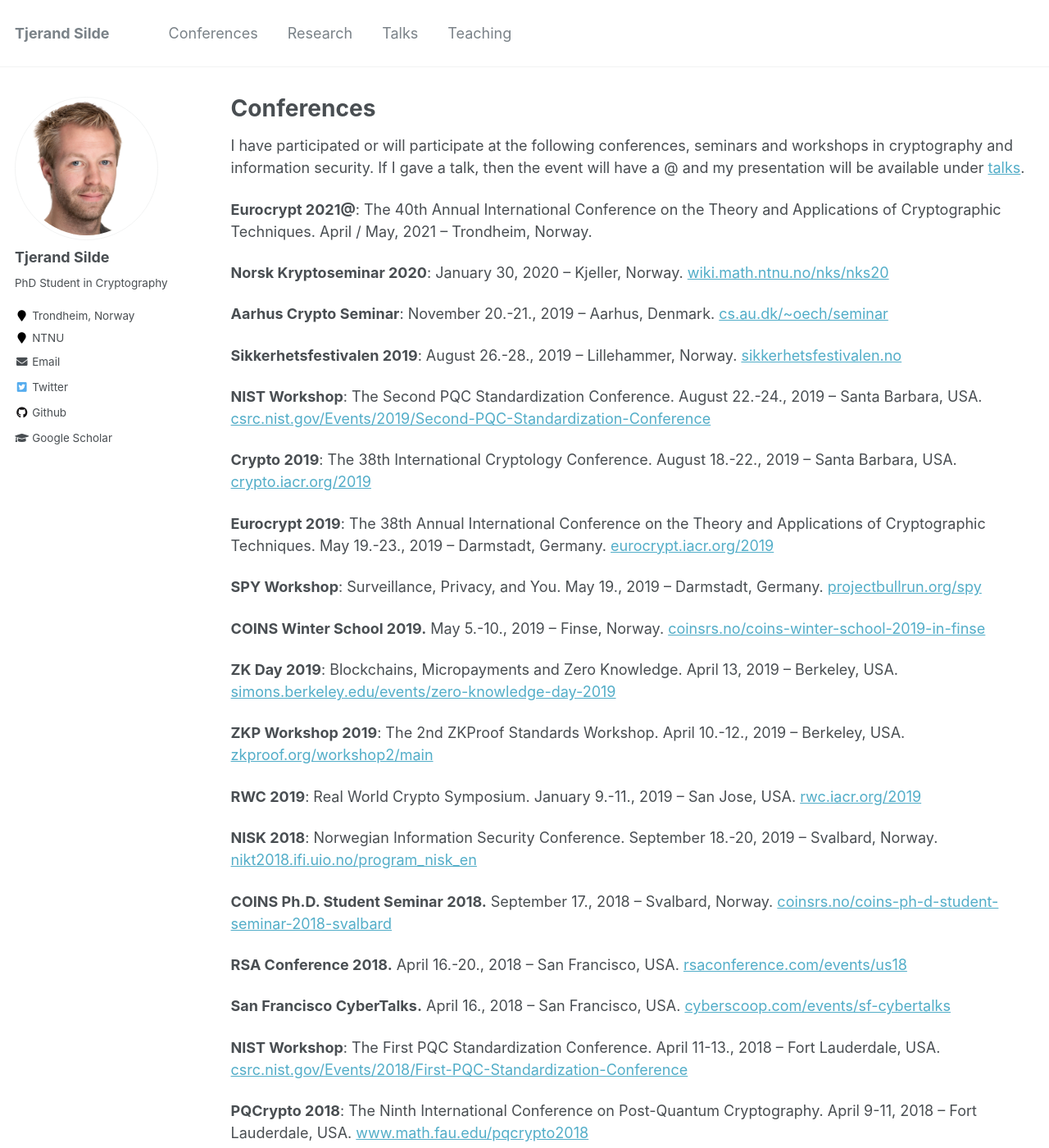
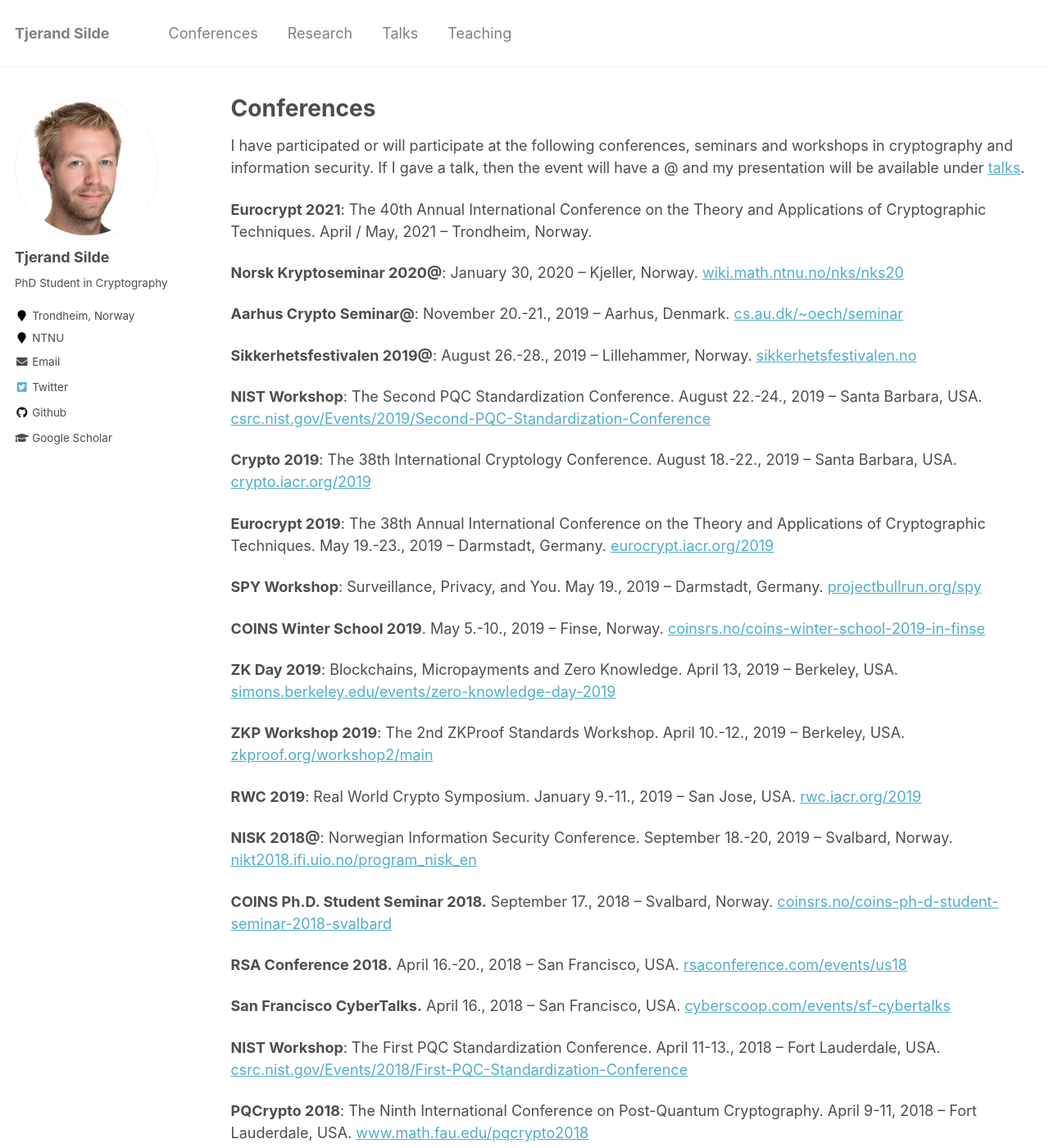
Before and after one commit to tjesi/tjesi.github.io, a Jekyll site: the page built from _pages/conferences.md, in a window 1280 px wide and 1400 px high. Shown: the whole window at 82% size. Built offline with Jekyll 4.4.1, drawn with Linux system fonts in a browser that asks for light colours.

```diff
--- a/_pages/conferences.md
+++ b/_pages/conferences.md
@@ -7,13 +7,13 @@ author_profile: true
 
 I have participated or will participate at the following conferences, seminars and workshops in cryptography and information security. If I gave a talk, then the event will have a @ and my presentation will be available under [talks](https://tjerandsilde.no/talks).
 
-**Eurocrypt 2021@**: The 40th Annual International Conference on the Theory and Applications of Cryptographic Techniques. April / May, 2021 – Trondheim, Norway.
+**Eurocrypt 2021**: The 40th Annual International Conference on the Theory and Applications of Cryptographic Techniques. April / May, 2021 – Trondheim, Norway.
 
-**Norsk Kryptoseminar 2020**: January 30, 2020 – Kjeller, Norway. [wiki.math.ntnu.no/nks/nks20](https://wiki.math.ntnu.no/nks/nks20)
+**Norsk Kryptoseminar 2020@**: January 30, 2020 – Kjeller, Norway. [wiki.math.ntnu.no/nks/nks20](https://wiki.math.ntnu.no/nks/nks20)
 
-**Aarhus Crypto Seminar**: November 20.-21., 2019 – Aarhus, Denmark. [cs.au.dk/~oech/seminar](https://cs.au.dk/~oech/seminar.html)
+**Aarhus Crypto Seminar@**: November 20.-21., 2019 – Aarhus, Denmark. [cs.au.dk/~oech/seminar](https://cs.au.dk/~oech/seminar.html)
 
-**Sikkerhetsfestivalen 2019**: August 26.-28., 2019 – Lillehammer, Norway. [sikkerhetsfestivalen.no](https://sikkerhetsfestivalen.no)
+**Sikkerhetsfestivalen 2019@**: August 26.-28., 2019 – Lillehammer, Norway. [sikkerhetsfestivalen.no](https://sikkerhetsfestivalen.no)
 
 **NIST Workshop**: The Second PQC Standardization Conference. August 22.-24., 2019 – Santa Barbara, USA. [csrc.nist.gov/Events/2019/Second-PQC-Standardization-Conference](https://csrc.nist.gov/Events/2019/Second-PQC-Standardization-Conference)
 
@@ -23,7 +23,7 @@ I have participated or will participate at the following conferences, seminars a
 
 **SPY Workshop**: Surveillance, Privacy, and You. May 19., 2019 – Darmstadt, Germany. [projectbullrun.org/spy](https://projectbullrun.org/spy)
 
-**COINS Winter School 2019.** May 5.-10., 2019 – Finse, Norway. [coinsrs.no/coins-winter-school-2019-in-finse](https://coinsrs.no/coins-winter-school-2019-in-finse)
+**COINS Winter School 2019**. May 5.-10., 2019 – Finse, Norway. [coinsrs.no/coins-winter-school-2019-in-finse](https://coinsrs.no/coins-winter-school-2019-in-finse)
 
 **ZK Day 2019**: Blockchains, Micropayments and Zero Knowledge. April 13, 2019 – Berkeley, USA. [simons.berkeley.edu/events/zero-knowledge-day-2019](https://simons.berkeley.edu/events/zero-knowledge-day-2019)
 
@@ -31,7 +31,7 @@ I have participated or will participate at the following conferences, seminars a
 
 **RWC 2019**: Real World Crypto Symposium. January 9.-11., 2019 – San Jose, USA. [rwc.iacr.org/2019](https://rwc.iacr.org/2019)
 
-**NISK 2018**: Norwegian Information Security Conference. September 18.-20, 2019 – Svalbard, Norway. [nikt2018.ifi.uio.no/program_nisk_en](http://nikt2018.ifi.uio.no/program_nisk_en)
+**NISK 2018@**: Norwegian Information Security Conference. September 18.-20, 2019 – Svalbard, Norway. [nikt2018.ifi.uio.no/program_nisk_en](http://nikt2018.ifi.uio.no/program_nisk_en)
 
 **COINS Ph.D. Student Seminar 2018.** September 17., 2018 – Svalbard, Norway. [coinsrs.no/coins-ph-d-student-seminar-2018-svalbard](https://coinsrs.no/coins-ph-d-student-seminar-2018-svalbard)
 
```
